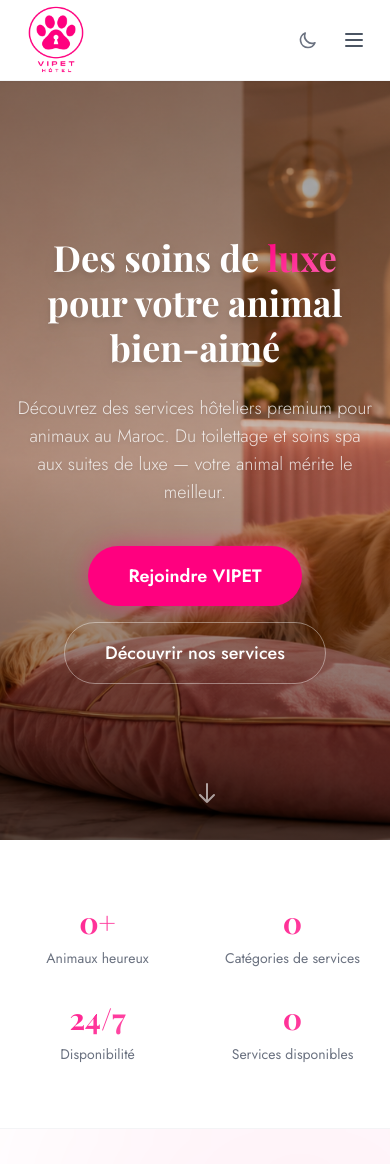
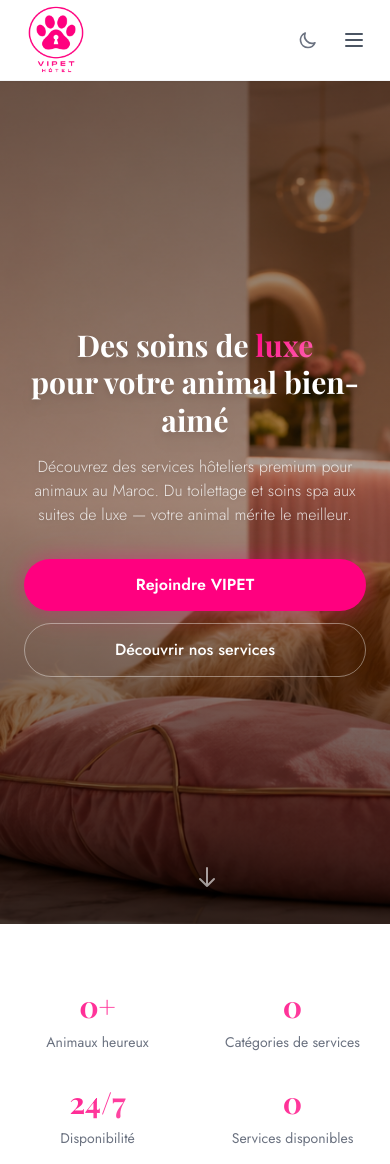
Before and after one commit to JustRoutine/vipet, a Django app: page / in a window 390 px wide. Shown: the top 1164 px of the page. Run offline with Django 5.2, Linux system fonts and the light colour scheme; data that the repository does not hold is empty; some libraries are stand-ins or nearby versions.

Commit message:
fix: mobile hero image positioning and responsive text/buttons

```diff
--- a/templates/core/home.html
+++ b/templates/core/home.html
@@ -7,34 +7,34 @@
 <!-- Hero Section -->
 <section class="relative overflow-hidden py-0">
   <!-- Hero Image with overlay -->
-  <div class="relative h-[90vh] min-h-[600px]">
+  <div class="relative h-[100vh] sm:h-[90vh] min-h-[600px]">
     <img src="{% static 'images/brand/HEROBANNER.png' %}" alt="VIPET Luxury Pet Hotel"
-         class="absolute inset-0 w-full h-full object-cover" />
-    <div class="absolute inset-0 bg-gradient-to-b from-black/40 via-black/20 to-black/60"></div>
+         class="absolute inset-0 w-full h-full object-cover object-center sm:object-top" />
+    <div class="absolute inset-0 bg-gradient-to-b from-black/50 via-black/30 to-black/70 sm:from-black/40 sm:via-black/20 sm:to-black/60"></div>
     <!-- Dark mode overlay adjustment -->
     <div class="absolute inset-0 bg-black/0 dark:bg-black/30"></div>
 
-    <div class="relative z-10 h-full flex flex-col items-center justify-center px-4 sm:px-6 lg:px-8 text-center">
+    <div class="relative z-10 h-full flex flex-col items-center justify-center px-6 sm:px-6 lg:px-8 text-center">
       <!-- Heading -->
-      <h1 class="text-4xl sm:text-5xl lg:text-7xl font-heading font-bold text-white mb-6 animate-slide-up leading-tight drop-shadow-lg">
+      <h1 class="text-3xl sm:text-5xl lg:text-7xl font-heading font-bold text-white mb-4 sm:mb-6 animate-slide-up leading-tight drop-shadow-lg">
         Des soins de <span class="text-gradient">luxe</span><br />
         pour votre animal bien-aimé
       </h1>
 
       <!-- Subtitle -->
-      <p class="text-lg sm:text-xl text-white/80 max-w-2xl mx-auto mb-10 font-body font-light animate-slide-up drop-shadow" style="animation-delay: 0.2s;">
+      <p class="text-base sm:text-xl text-white/80 max-w-2xl mx-auto mb-8 sm:mb-10 font-body font-light animate-slide-up drop-shadow" style="animation-delay: 0.2s;">
         Découvrez des services hôteliers premium pour animaux au Maroc. Du toilettage et soins spa
         aux suites de luxe — votre animal mérite le meilleur.
       </p>
 
       <!-- CTA buttons -->
-      <div class="flex flex-col sm:flex-row items-center justify-center gap-4 animate-slide-up" style="animation-delay: 0.4s;">
+      <div class="flex flex-col sm:flex-row items-center justify-center gap-3 sm:gap-4 animate-slide-up w-full sm:w-auto" style="animation-delay: 0.4s;">
         <a href="{% url 'accounts:register' %}"
-           class="bg-primary hover:bg-primary-dark text-white font-semibold px-10 py-4 rounded-full text-lg transition-all duration-300 glow-pink hover:scale-105">
+           class="w-full sm:w-auto text-center bg-primary hover:bg-primary-dark text-white font-semibold px-8 sm:px-10 py-3.5 sm:py-4 rounded-full text-base sm:text-lg transition-all duration-300 glow-pink hover:scale-105">
           Rejoindre VIPET
         </a>
         <a href="{% url 'services:service_list' %}"
-           class="border border-white/40 hover:border-primary text-white hover:text-primary font-medium px-10 py-4 rounded-full text-lg transition-all duration-300 backdrop-blur-sm">
+           class="w-full sm:w-auto text-center border border-white/40 hover:border-primary text-white hover:text-primary font-medium px-8 sm:px-10 py-3.5 sm:py-4 rounded-full text-base sm:text-lg transition-all duration-300 backdrop-blur-sm">
           Découvrir nos services
         </a>
       </div>
```
